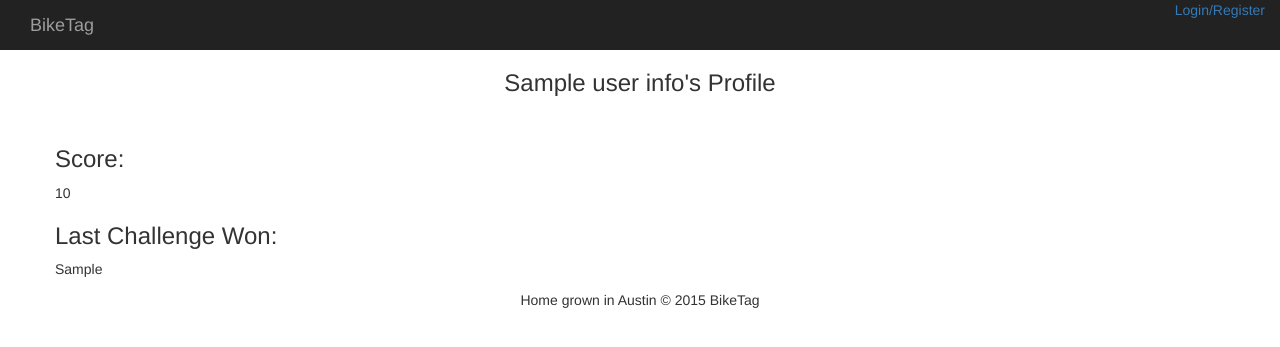
After one commit to ssriera/biketag, a Django app: template bikephototag/templates/phototag/profile.html in a window 1280 px wide. The commit adds this page. Shown: the top 347 px of the page. Run offline with Django 3.2, Linux system fonts and the light colour scheme; the template is opened without the code that fills it: most values are stand-ins (such as "Sample title", 1, 10 or a date in 2020); some libraries are stand-ins or nearby versions.

Commit message:
Added some styling, finished leaderboard, added the url for profile, created profile page

```diff
--- a/bikephototag/templates/phototag/index.html
+++ b/bikephototag/templates/phototag/index.html
@@ -73,7 +73,6 @@
 				</div>
 
 				<div style="color: whitesmoke" class="col-xs-12 col-sm-7 col-md-7 col-lg-7 pull-right">
-					<h2>Get Started</h2>
 
 				</div>
 			</div>
--- /dev/null
+++ b/bikephototag/templates/phototag/profile.html
@@ -0,0 +1,42 @@
+{% extends "base.html" %}
+{% block content %}
+
+<header>
+	<h3 class="text-center">{{user_info.name}}'s Profile</h3>
+</header>
+
+<section class="profile">
+	<div class="container">
+		<div class="row">
+		<br>
+		<p>
+
+			<h3>Score:</h3>{{user_info.score}}
+			<h3>Last Challenge Won:</h3>{{user_info.last_challenge_won}}
+
+		</p>
+
+		</div>
+	</div>
+</section>
+
+<footer id="contact">
+		<div class="container">
+			<div class="row">
+				<div style="color: whitesmoke" class="col-xs-12 col-sm-4 col-md-4 col-lg-4">
+				</div>
+
+				<div style="color: whitesmoke" class="col-xs-12 col-sm-7 col-md-7 col-lg-7 pull-right">
+
+				</div>
+			</div>
+
+			<div class="row">
+				<div>
+					<p class="text-center">Home grown in Austin © 2015 BikeTag </p>
+				</div>
+			</div>
+		</div>
+	</footer>
+
+{% endblock %}
--- a/bikephototag/urls.py
+++ b/bikephototag/urls.py
@@ -1,6 +1,6 @@
 from django.conf.urls import patterns, include, url
 from bikephototag.apps.phototag.views import Index, LocationDetail,\
-     NewLocationEvent, AddNewLocation, Login, Leaderboard
+     NewLocationEvent, AddNewLocation, Login, Leaderboard, Profile
 from django.conf.urls.static import static
 from django.conf import settings
 
@@ -14,6 +14,7 @@ admin.autodiscover()
 urlpatterns = patterns('',
     url(r'^$', Index.as_view()),
     url(r'^l/$', Login.as_view()),
+    url(r'^p/(?P<user_id>\d+)/$', Profile.as_view()),
     url(r'^leaderboard/$', Leaderboard.as_view()),
     url(r'^(?P<location_id>\d+)/next/$', NewLocationEvent.as_view()),
     url(r'^(?P<location_id>\d+)/new/$', AddNewLocation.as_view()),
```
Also changed, not shown: bikephototag/apps/phototag/views.py (+11 -0 lines), bikephototag/templates/phototag/leaderboard.html (+24 -3 lines), 1 other file.
